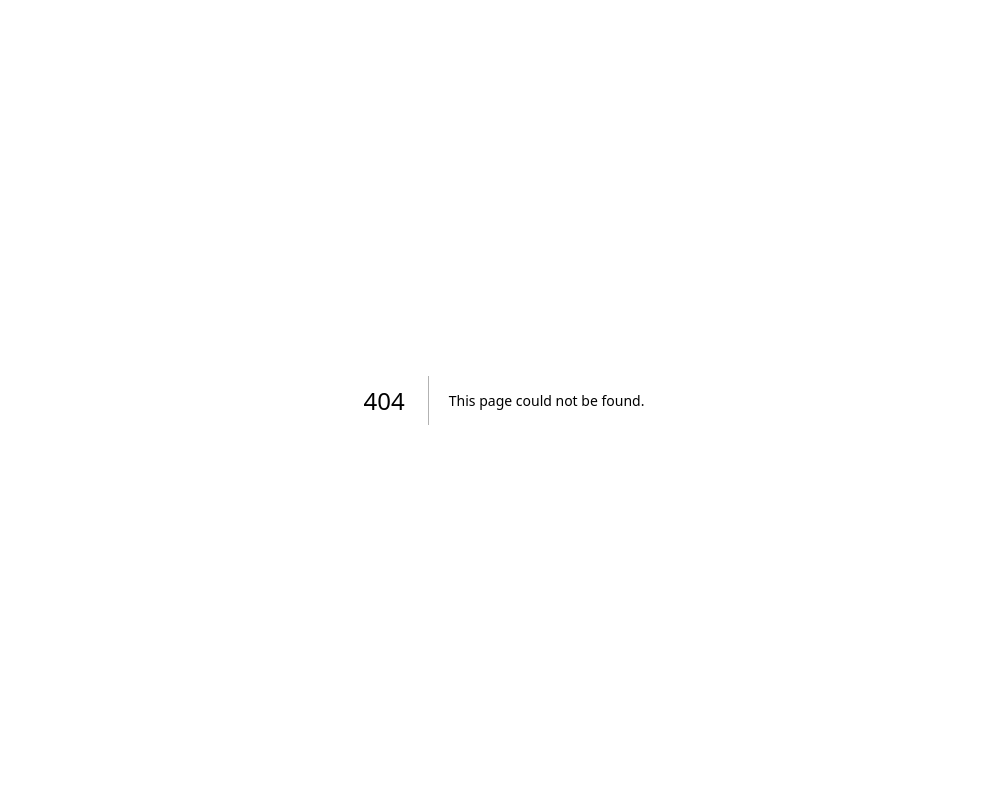
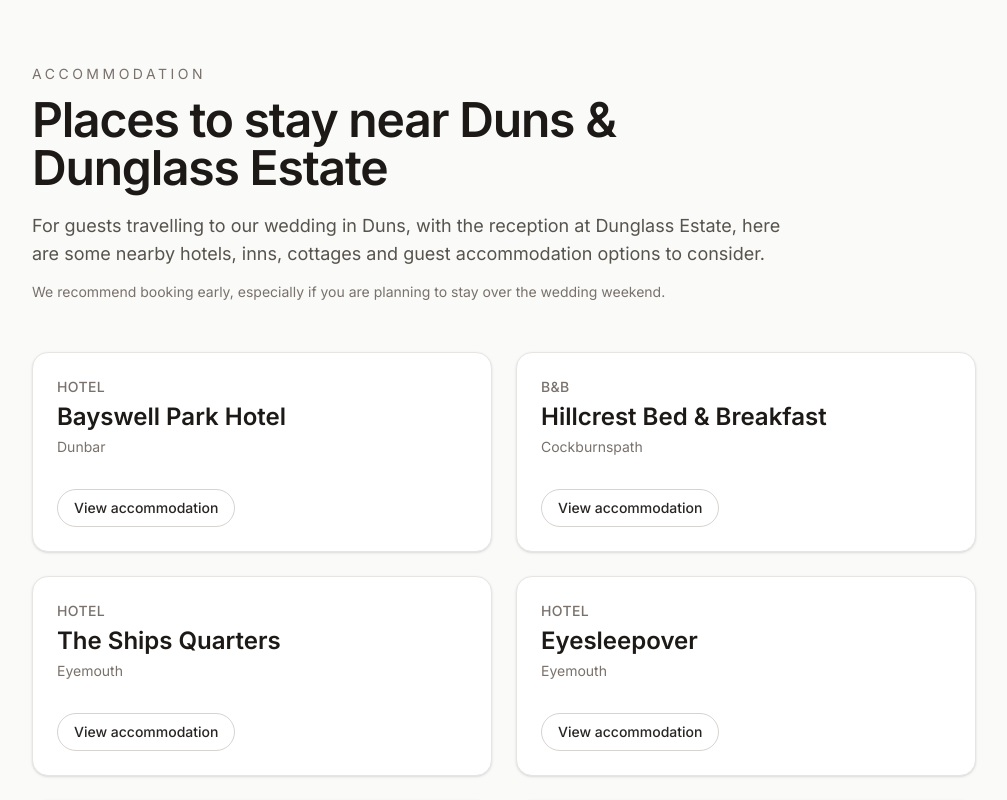
Before and after one commit to WilyBox/evite, a Next.js app: page /accommodation in a window 1280 px wide. Before the commit this address had no page. Shown: the top 800 px of the page, without its empty margins (136-1143 px from the left). Built offline with nearby package versions, Linux system fonts and the light colour scheme; a web font is replaced by a local one.

Commit message:
updated folder name

```diff
--- a/app/accomodation/page.tsx
+++ b/app/accommodation/page.tsx
@@ -8,12 +8,36 @@
     href: 'https://bayswellparkhotel.com/',
   },
   {
-    name: 'Wigwam Holidays Cove Farm',
-    type: 'Holiday park',
+    name: 'Hillcrest Bed & Breakfast',
+    type: 'B&B',
     area: 'Cockburnspath',
     description:
       '',
     href: 'https://www.wigwamholidays.com/cove-farm',
+  },
+  {
+    name: 'The Ships Quarters',
+    type: 'Hotel',
+    area: 'Eyemouth',
+    description:
+      '',
+    href: 'https://bayswellparkhotel.com/',
+  },
+  {
+    name: 'Eyesleepover',
+    type: 'Hotel',
+    area: 'Eyemouth',
+    description:
+      '',
+    href: 'https://bayswellparkhotel.com/',
+  },
+    {
+    name: 'Eyesleepover',
+    type: 'Hotel',
+    area: 'Eyemouth',
+    description:
+      '',
+    href: 'https://bayswellparkhotel.com/',
   },
   {
     name: 'Hideaway Cottage',
```
